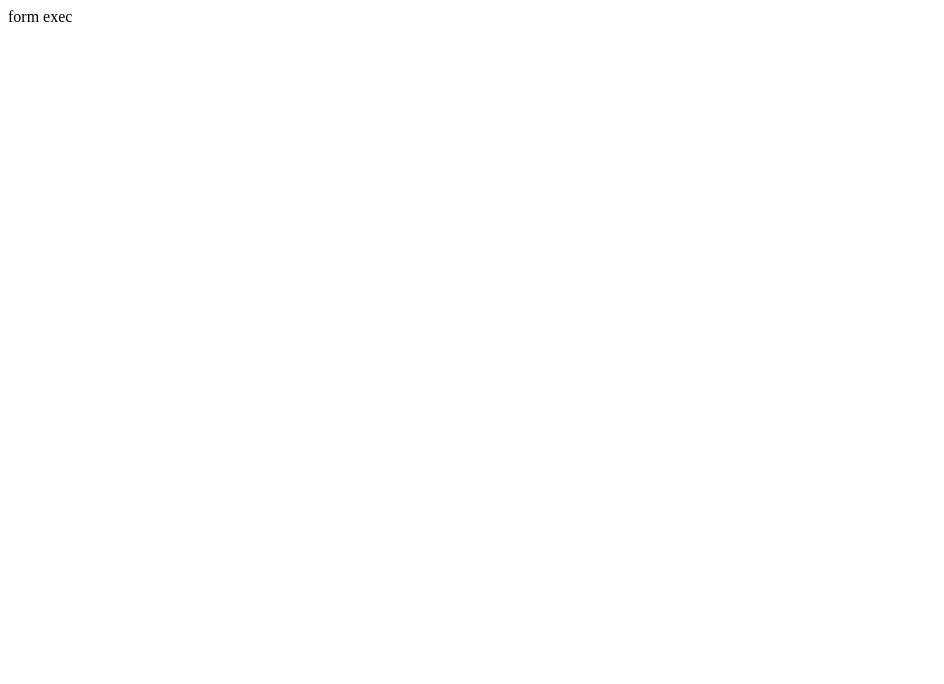
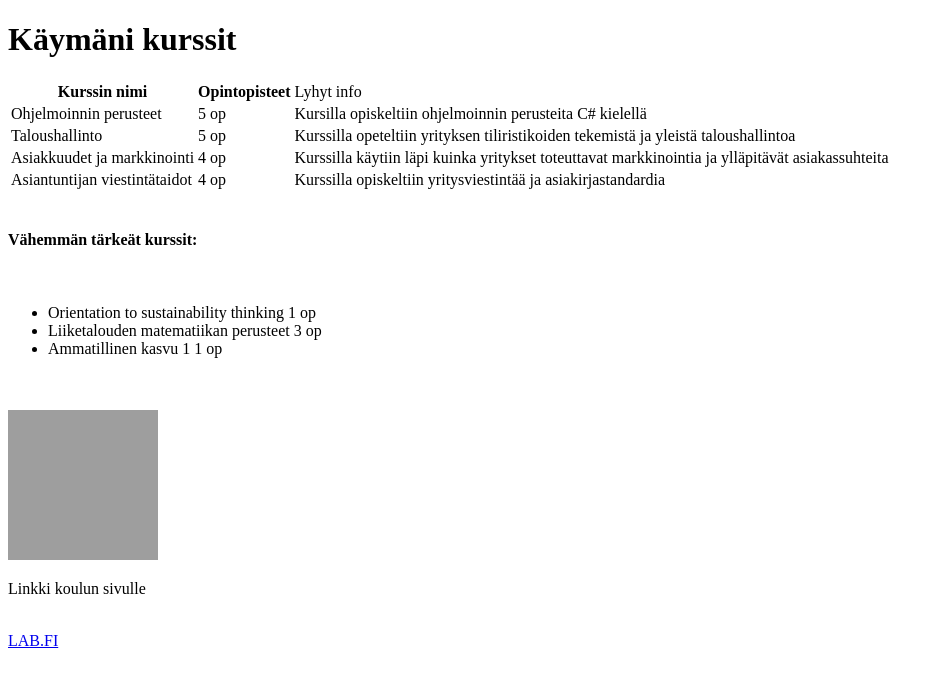
Before and after one commit to JesseKemppi/Webteknologiat, a plain HTML site: page form.html in a window 1280 px wide. Shown: the whole page, without its empty margins (0-944 px from the left). Drawn offline with Linux system fonts and the light colour scheme; grey boxes are pictures that could not be loaded.

Commit message:
form done 1

```diff
--- a/form.html
+++ b/form.html
@@ -1 +1,82 @@
-form exec
+<!DOCTYPE html>
+<html>
+
+<head>
+    <title>Kurssi sivut</title>
+</head>
+
+<body>
+
+    <h1><b>Käymäni kurssit</b></h1>
+
+
+    <table>
+        <tr>
+            <th>Kurssin nimi</th>
+            <th>Opintopisteet</th>
+            <td>Lyhyt info</td>
+
+        </tr>
+        <tr>
+            <td>Ohjelmoinnin perusteet</td>
+            <td>5 op</td>
+            <td> Kursilla opiskeltiin ohjelmoinnin perusteita C# kielellä</td>
+
+        </tr>
+        <tr>
+            <td>Taloushallinto</td>
+            <td>5 op</td>
+            <td>Kurssilla opeteltiin yrityksen tiliristikoiden tekemistä ja yleistä taloushallintoa</td>
+
+
+
+        </tr>
+        <tr>
+            <td>Asiakkuudet ja markkinointi</td>
+            <td>4 op</td>
+            <td>Kurssilla käytiin läpi kuinka yritykset toteuttavat markkinointia ja ylläpitävät asiakassuhteita</td>
+
+        </tr>
+        <tr>
+            <td>Asiantuntijan viestintätaidot</td>
+            <td>4 op</td>
+            <td>Kurssilla opiskeltiin yritysviestintää ja asiakirjastandardia</td>
+
+        </tr>
+
+
+
+
+    </table>
+
+    <br />
+
+    <h4>Vähemmän tärkeät kurssit:</h4> <br />
+    <ul>
+        <li>Orientation to sustainability thinking 1 op</li>
+        <li>Liiketalouden matematiikan perusteet 3 op</li>
+        <li>Ammatillinen kasvu 1 1 op</li>
+    </ul>
+
+
+
+    <br />
+
+
+
+
+    <br /><img src="https://www.etasku.fi/wp-content/uploads/2016/06/sahkoinen-taloushallinto.jpg" alt="esimerkkikuva"
+        width="150" height="150"><br />
+
+
+
+
+
+
+
+
+    <p>Linkki koulun sivulle</p><br />
+
+    <a href=https://elab.lab.fi/fi>LAB.FI</a>
+
+</html>
```
